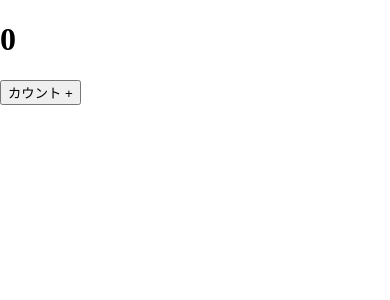
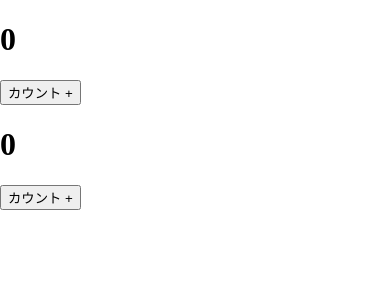
Before and after one commit to Pippippi3104/2020_React-Hooks-, a React Native app in the folder react-hooks/: screen / in a window 390 px wide. Shown: the top 300 px of the page. Built offline with nearby package versions, Linux system fonts and the light colour scheme.

Commit message:
# finish editing lesson05

```diff
--- a/react-hooks/App.js
+++ b/react-hooks/App.js
@@ -1,11 +1,13 @@
 import React from "react";
 import "./App.css";
 import Counter from "./component/Counter";
+import CounterHook from "./component/CounterHook";
 
 function App() {
   return (
     <div className="App">
       <Counter />
+      <CounterHook />
     </div>
   );
 };
--- /dev/null
+++ b/react-hooks/component/CounterHook.js
@@ -0,0 +1,19 @@
+import React, { useState } from "react";
+import Counter from "./Counter";
+
+function CounterHook() {
+    const [count, setCount] = useState(0)
+
+    const incrementCount = () => {
+        setCount(count + 1)
+    }
+
+    return (
+        <div>
+            <h1>{count}</h1>
+            <button onClick={incrementCount}>カウント + </button>
+        </div>
+    )
+}
+
+export default CounterHook;
```
Also changed, not shown: 2 other files (tests, documents, lock files or other folders).
